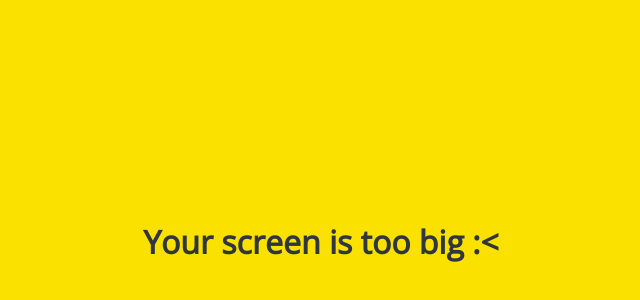
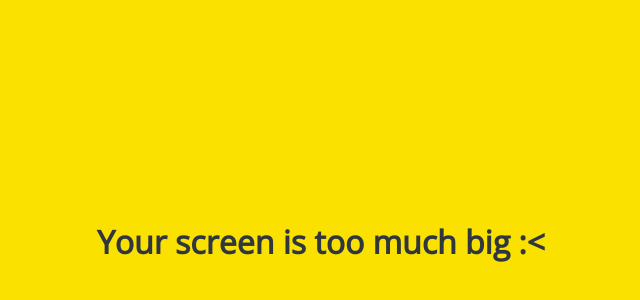
Before and after one commit to J-SJH/kokoa-clone-2025, a plain HTML site: page friends.html in a window 1280 px wide. Shown: the part 158-458 px from the top of the page, without its empty margins (319-959 px from the left). Drawn offline with nearby package versions, Linux system fonts and the light colour scheme.

Commit message:
too -> too much

```diff
--- a/friends.html
+++ b/friends.html
@@ -108,7 +108,7 @@
     </div>
 
     <div id="no-mobile">
-        <span>Your screen is too big :<</span>
+        <span>Your screen is too much big :<</span>
     </div>
 
     <script src="https://kit.fontawesome.com/4d331c22b9.js" crossorigin="anonymous">
```
